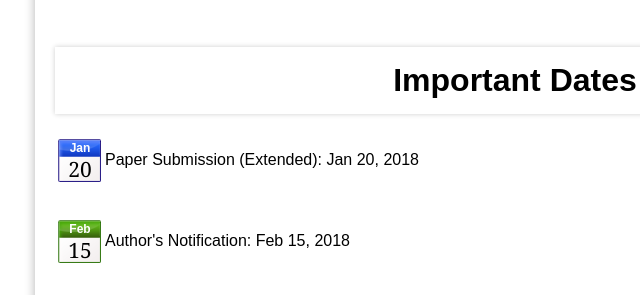
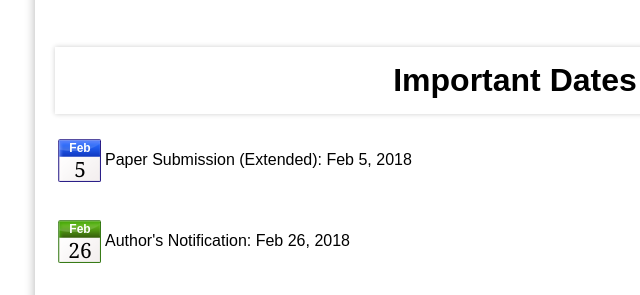
Before and after one commit to hud-cs-research/iupt2018, a plain HTML site: page index.html in a window 1280 px wide. Shown: the part 1720-2015 px from the top of the page, 125-765 px from the left. Drawn offline with Linux system fonts and the light colour scheme.

Commit message:
Update index.html

```diff
--- a/index.html
+++ b/index.html
@@ -74,17 +74,17 @@
 				<ul style="list-style:none;padding:0;margin:0;">
 					<li>
 						<div class="dateMarch calendar">
-							<div class="date-month">Jan</div>
-							<div class="date-day">20</div>
+							<div class="date-month">Feb</div>
+							<div class="date-day">5</div>
 						</div>
-						<p style="height:50px;padding-top:15px;">Paper Submission (Extended): Jan 20, 2018</p>
+						<p style="height:50px;padding-top:15px;">Paper Submission (Extended): Feb 5, 2018</p>
 					</li>
 					<li>
 						<div class="dateMay calendar">
 							<div class="date-month">Feb</div>
-							<div class="date-day">15</div>
+							<div class="date-day">26</div>
 						</div>
-						<p style="height:50px;padding-top:15px;">Author's Notification: Feb 15, 2018</p>
+						<p style="height:50px;padding-top:15px;">Author's Notification: Feb 26, 2018</p>
 					</li>
 					<li>
 						<div class="dateJune calendar">
```
